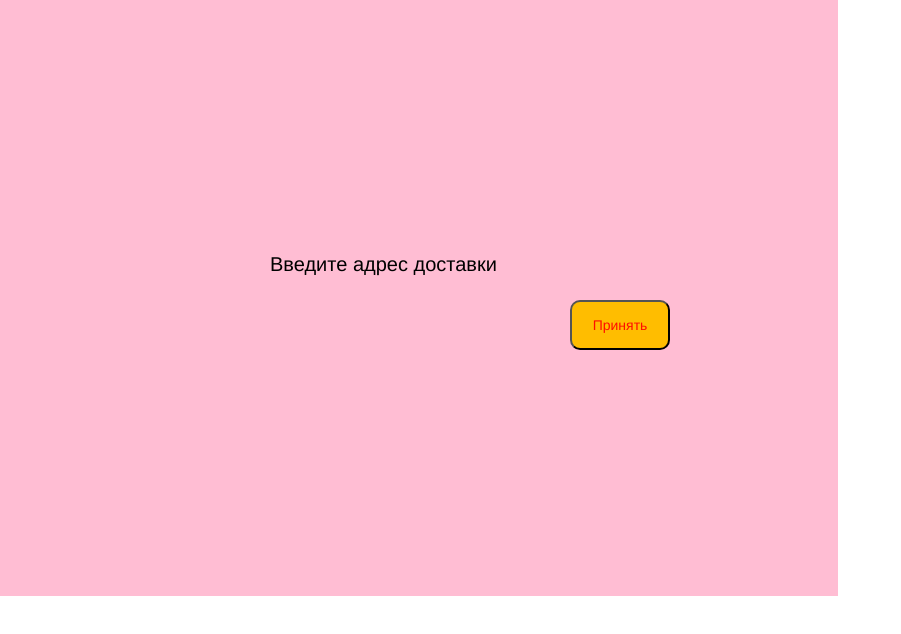
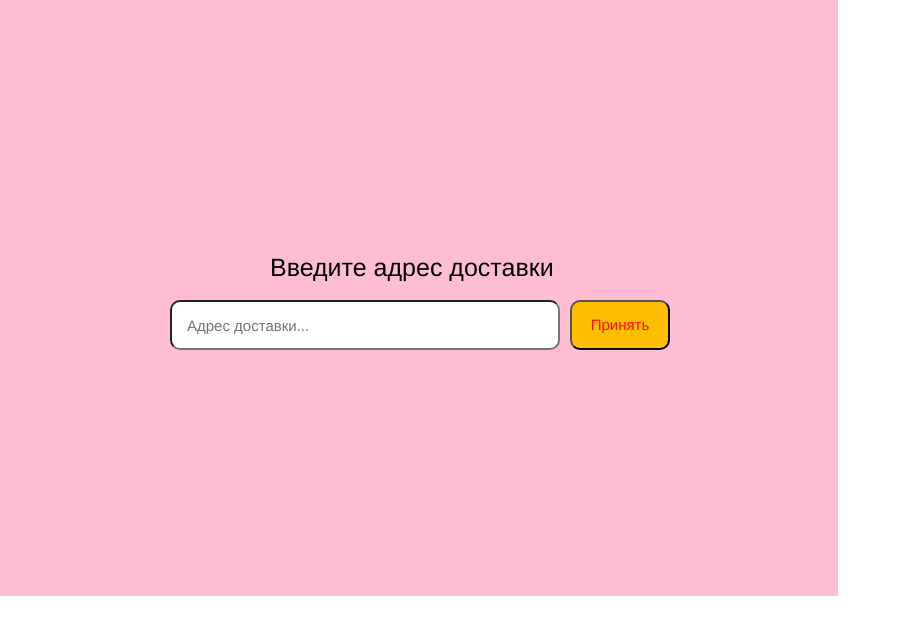
Before and after one commit to JohnKeats97/cmsvkapp-client, a React app: page / in a window 1280 px wide. Shown: the whole page, without its empty margins (0-901 px from the left). Built offline with nearby package versions, Linux system fonts and the light colour scheme.

Commit message:
adress input

```diff
--- a/src/components/WindowApp/AddressWindow/index.js
+++ b/src/components/WindowApp/AddressWindow/index.js
@@ -13,6 +13,11 @@ export default (props) => {
         >
             {props.pageConfig.title.text}
         </div>
+        <input
+            className="components-RightPanel-BodyRight-WindowApp-AddressWindow-inputAddress"
+            style={props.pageConfig.inputAddress.style}
+            placeholder={props.pageConfig.inputAddress.placeholder}
+        />
         <button
             className="components-RightPanel-BodyRight-WindowApp-AddressWindow-buttonOk"
             style={props.pageConfig.buttonOK.style}
--- a/src/components/WindowApp/AddressWindow/style.css
+++ b/src/components/WindowApp/AddressWindow/style.css
@@ -17,3 +17,8 @@
     display: block;
     position: absolute;
 }
+
+.components-RightPanel-BodyRight-WindowApp-AddressWindow-inputAddress {
+    padding-left: 15px;
+    position: absolute;
+}
--- a/src/config/pages.js
+++ b/src/config/pages.js
@@ -13,7 +13,7 @@ export default {
             text: 'Введите адрес доставки',
             style: {
                 color: '#000000',
-                fontSize: '20px',
+                fontSize: '25px',
                 left: '270px',
                 top: '250px',
             }
@@ -33,7 +33,22 @@ export default {
                 borderRadius: '10px',
                 left: '570px',
                 top: '300px',
-                outline: 'none'
+                outline: 'none',
+                fontSize: '15px'
+            }
+        },
+        inputAddress: {
+            placeholder: 'Адрес доставки...',
+            style: {
+                background: '#ffffff',
+                color: '#000000',
+                height: '50px',
+                width: '390px',
+                borderRadius: '10px',
+                left: '170px',
+                top: '300px',
+                outline: 'none',
+                fontSize: '15px'
             }
         }
     },
```
